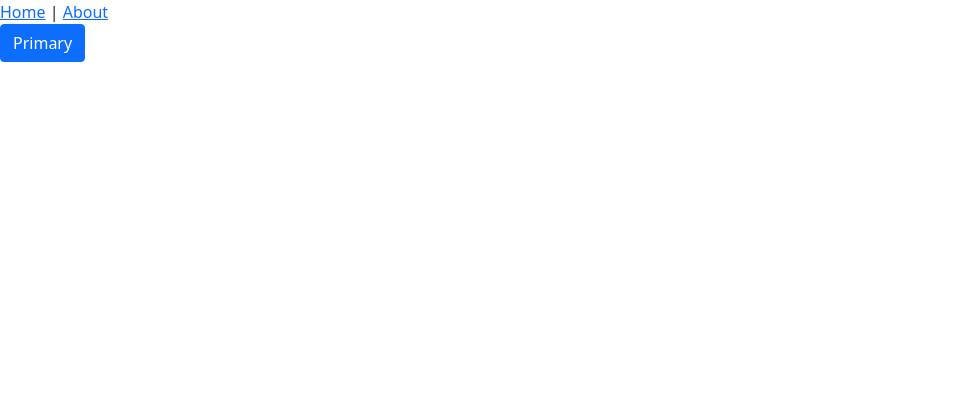
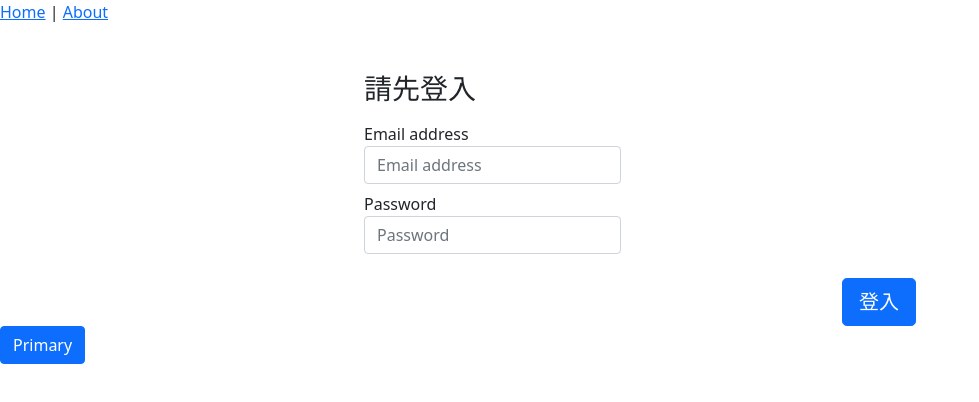
Before and after one commit to jingche120/0126, a Vue app in the folder final_project/: page /#/login in a window 1280 px wide. Shown: the top 402 px of the page, without its empty margins (0-979 px from the left). Built offline with nearby package versions, Linux system fonts and the light colour scheme.

Commit message:
製作登入頁面

```diff
--- a/final_project/package.json
+++ b/final_project/package.json
@@ -8,9 +8,11 @@
     "lint": "vue-cli-service lint"
   },
   "dependencies": {
+    "axios": "^1.2.4",
     "bootstrap": "^5.3.0-alpha1",
     "core-js": "^3.8.3",
     "vue": "^3.2.13",
+    "vue-axios": "^3.5.2",
     "vue-router": "^4.0.3"
   },
   "devDependencies": {
--- a/final_project/src/router/index.js
+++ b/final_project/src/router/index.js
@@ -15,6 +15,11 @@
     // which is lazy-loaded when the route is visited.
     component: () => import(/* webpackChunkName: "about" */ '../views/AboutView.vue'),
   },
+  {
+    path: '/login',
+    name: 'login',
+    component: () => import('../views/LoginView.vue'),
+  },
 ];
 
 const router = createRouter({
--- /dev/null
+++ b/final_project/src/views/LoginView.vue
@@ -0,0 +1,60 @@
+<template>
+    <div class="container mt-5">
+      <form class="row justify-content-center"
+        @submit.prevent="signIn">
+        <div class="col-md-6">
+          <h1 class="h3 mb-3 font-weight-normal">請先登入</h1>
+          <div class="mb-2">
+            <label for="inputEmail" class="sr-only">Email address
+            <input
+              type="email"
+              id="inputEmail"
+              class="form-control"
+              placeholder="Email address"
+              required v-model="user.username"
+            />
+            </label>
+          </div>
+          <div class="mb-2">
+            <label for="inputPassword" class="sr-only">Password
+            <input
+              type="password"
+              id="inputPassword"
+              class="form-control"
+              placeholder="Password"
+              required
+              v-model="user.password"
+            />
+            </label>
+          </div>
+          <div class="text-end mt-4">
+            <button class="btn btn-lg btn-primary btn-block" type="submit">登入</button>
+          </div>
+        </div>
+      </form>
+    </div>
+  </template>
+<script>
+export default {
+  data() {
+    return {
+      user: {
+        username: '',
+        password: '',
+      },
+    };
+  },
+  methods: {
+    signIn() {
+      const api = `${process.env.VUE_APP_API}admin/signin`;
+      this.$http.post(api, this.user)
+        .then((res) => {
+          const { token, expired } = res.data;
+          // console.log(token, expired);
+          document.cookie = `hexToken=${token}; expires=${new Date(expired)}`;
+          console.log(res);
+        });
+    },
+  },
+};
+</script>
```
Also changed, not shown: final_project/src/main.js (+8 -1 lines), 1 other file (tests, documents, lock files or other folders).
